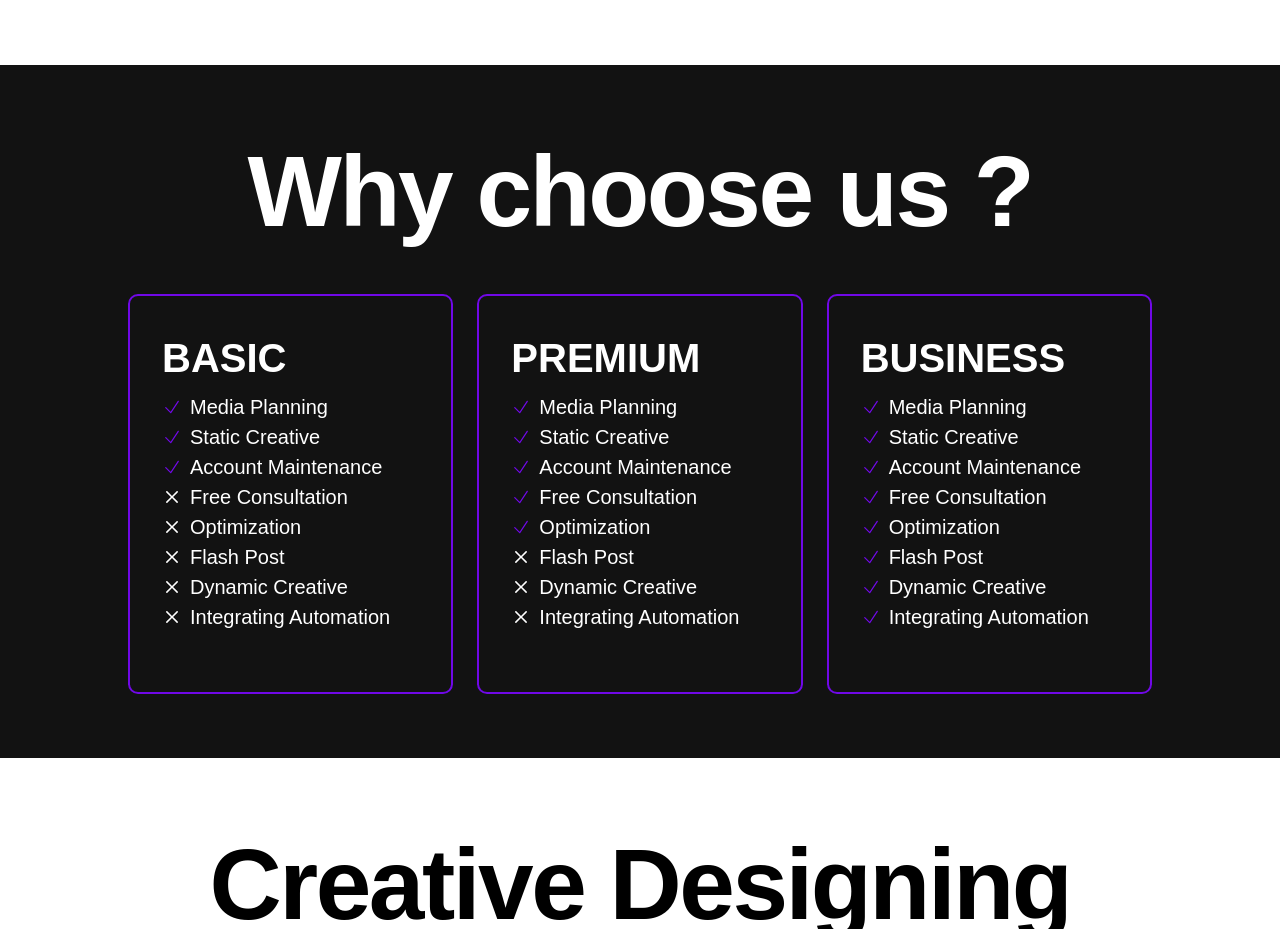
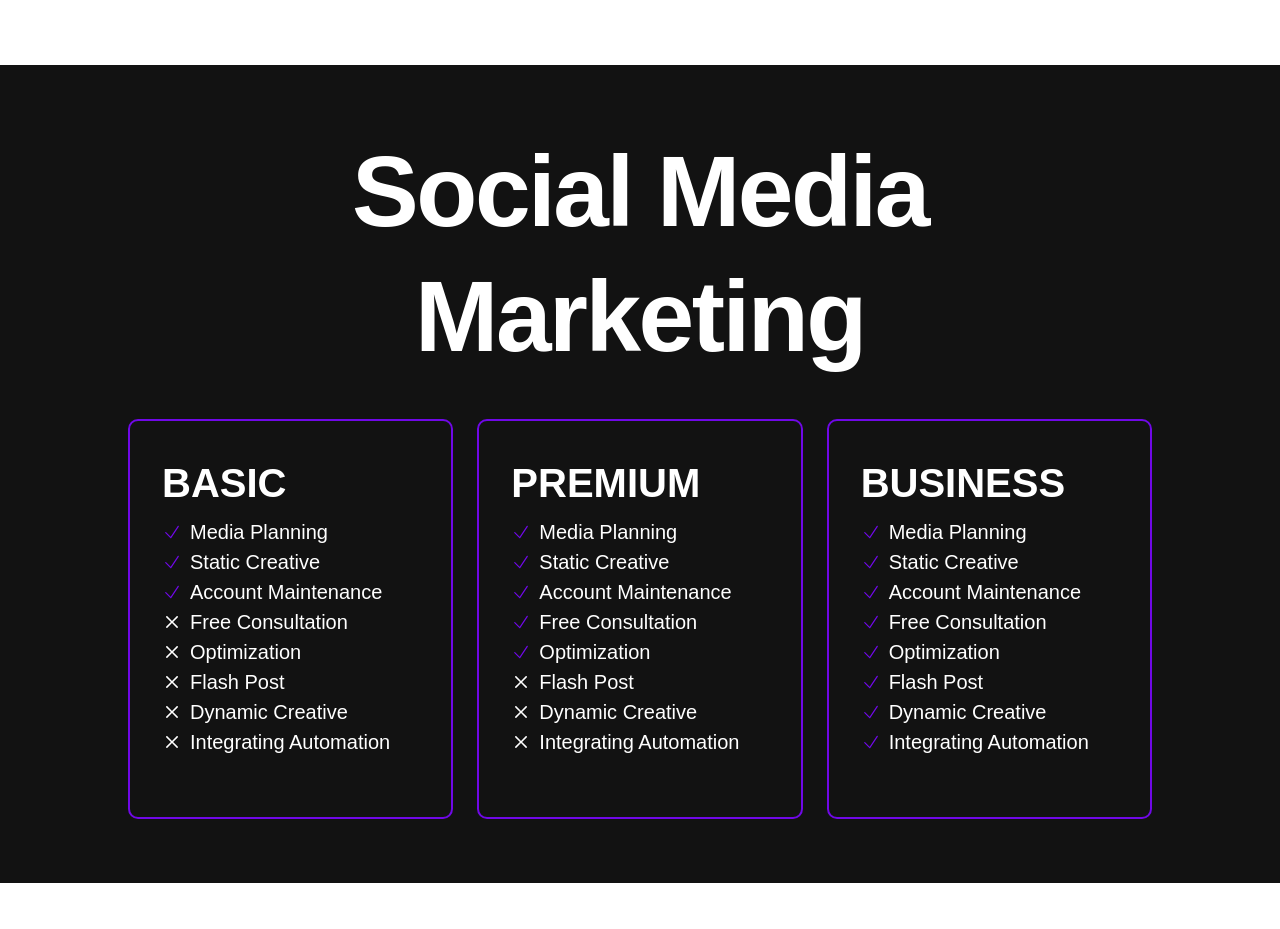
Before and after one commit to Gaurav007-star/Landing01, a React (Vite) app: page /services in a window 1280 px wide. Shown: the part 840-1769 px from the top of the page. Built offline with nearby package versions, Linux system fonts and the light colour scheme; a web font is replaced by a local one.

Commit message:
upadte text

```diff
--- a/src/Service.jsx
+++ b/src/Service.jsx
@@ -232,7 +232,7 @@ const Service = () => {
         className="py-16 px-[10vw] min-[1600px]:px-[18vw] bg-[#121212] text-white mt-20"
       >
         <div className={`space-y-10`}>
-          <SectionHeader title="Why choose us ?" size={100} />
+          <SectionHeader title="Social Media Marketing" size={100} />
           <div className="grid md:grid-cols-3 justify-center gap-6">
             {pricing.map((item) => {
               return (
@@ -304,7 +304,7 @@ const Service = () => {
         </div>
       </section>
 
-      {/* Web Application*/}
+      {/* Features*/}
       <section
         id="education"
         className="py-16 px-[10vw] min-[1600px]:px-[18vw] text-black "
```
